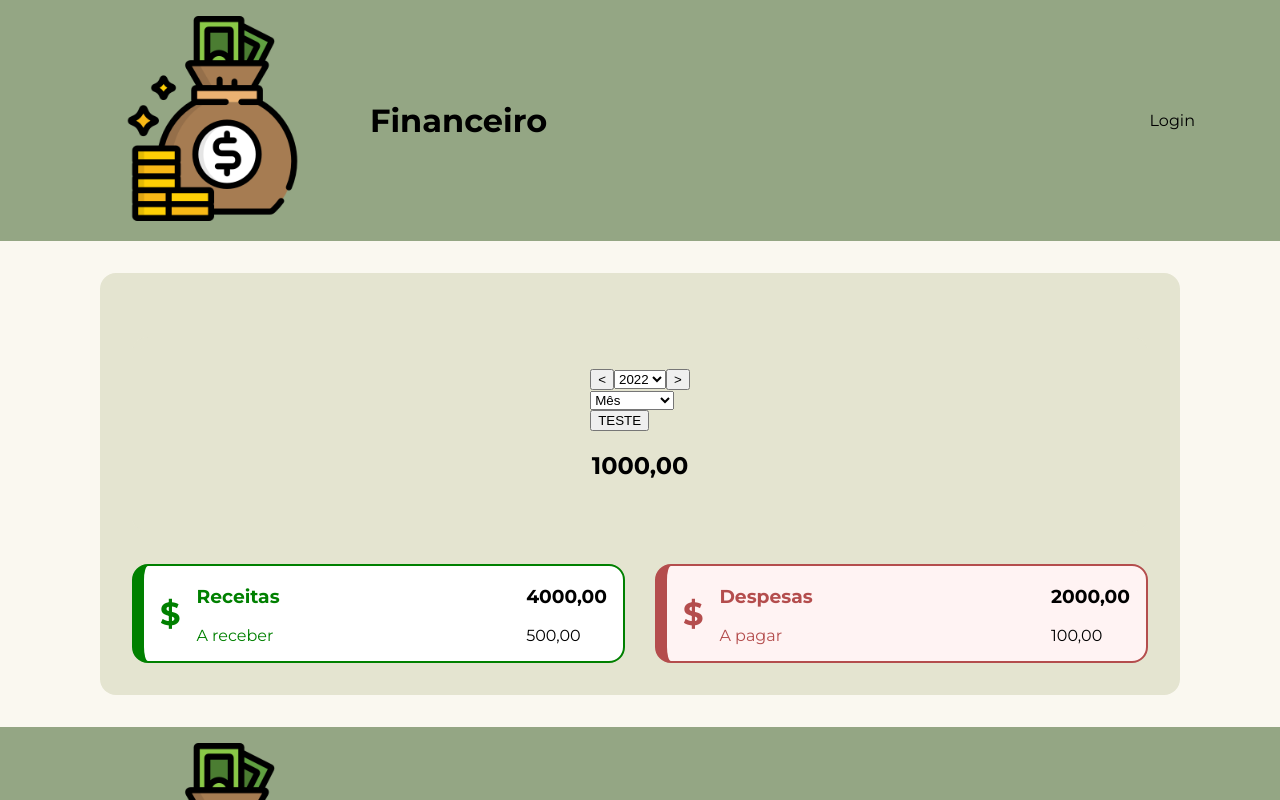
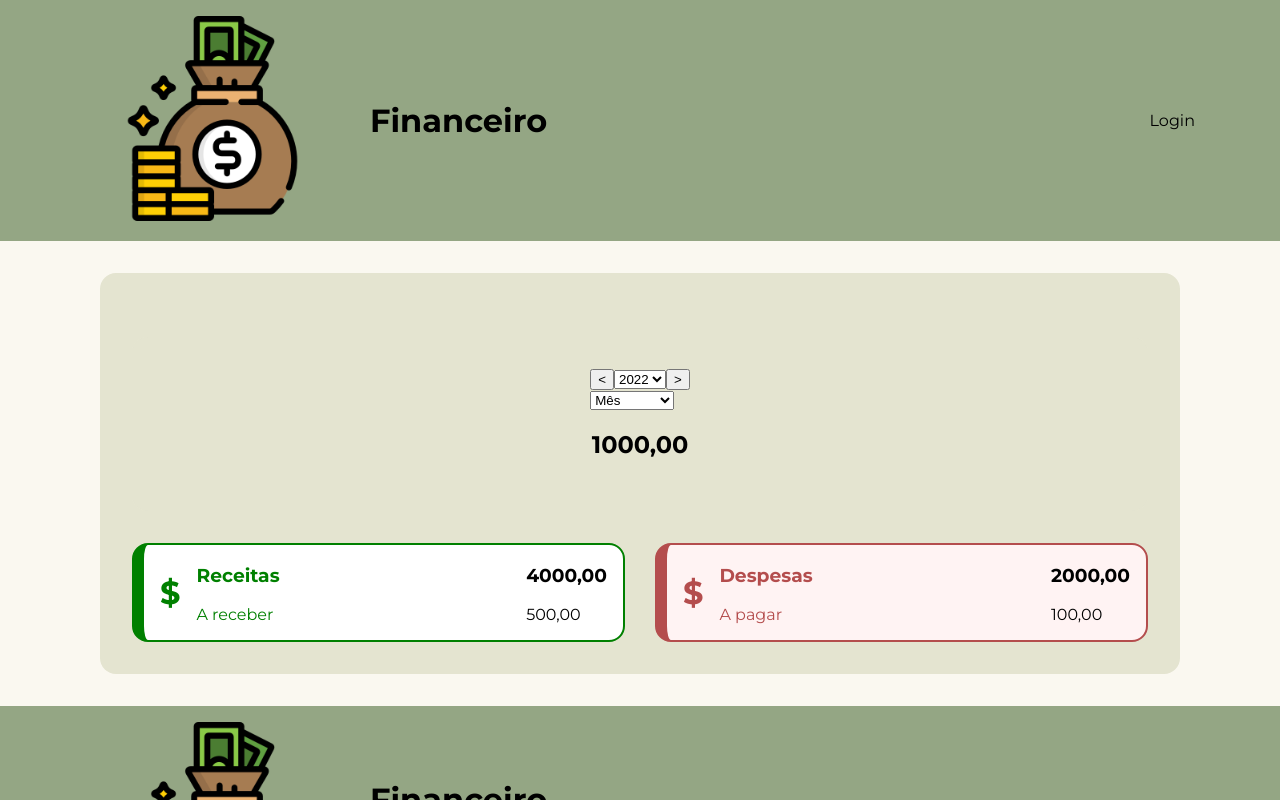
Before and after one commit to pedroquintao/financeiro, a React (Create React App) app: page /new-control in a window 1280 px wide. Shown: the top 800 px of the page. Built offline with nearby package versions, Linux system fonts and the light colour scheme.

Commit message:
Linhas não salvas do ultimo commit

```diff
--- a/src/components/Date/Date.jsx
+++ b/src/components/Date/Date.jsx
@@ -9,7 +9,7 @@ const Date = () => {
   const [years, setYears] = useState([selectedYear])
   const [selectedDate, setSelectedDate] = useState('');
 
-  const Dates = {years: `${years.map((year) => {return year})}:`}
+  // const Dates = {years: `${years.map((year) => {return year})}:`}
 
     const months = [
       'Janeiro', 'Fevereiro', 'Março', 'Abril',
@@ -88,7 +88,7 @@ const Date = () => {
                       </select>
                 </Col>
               </Row>
-              <button onClick={() => console.table('Dates: ', Dates)}>TESTE</button>
+              {/* <button onClick={() => console.table('Dates: ', Dates)}>TESTE</button> */}
             </Container>)
 }
 
```
